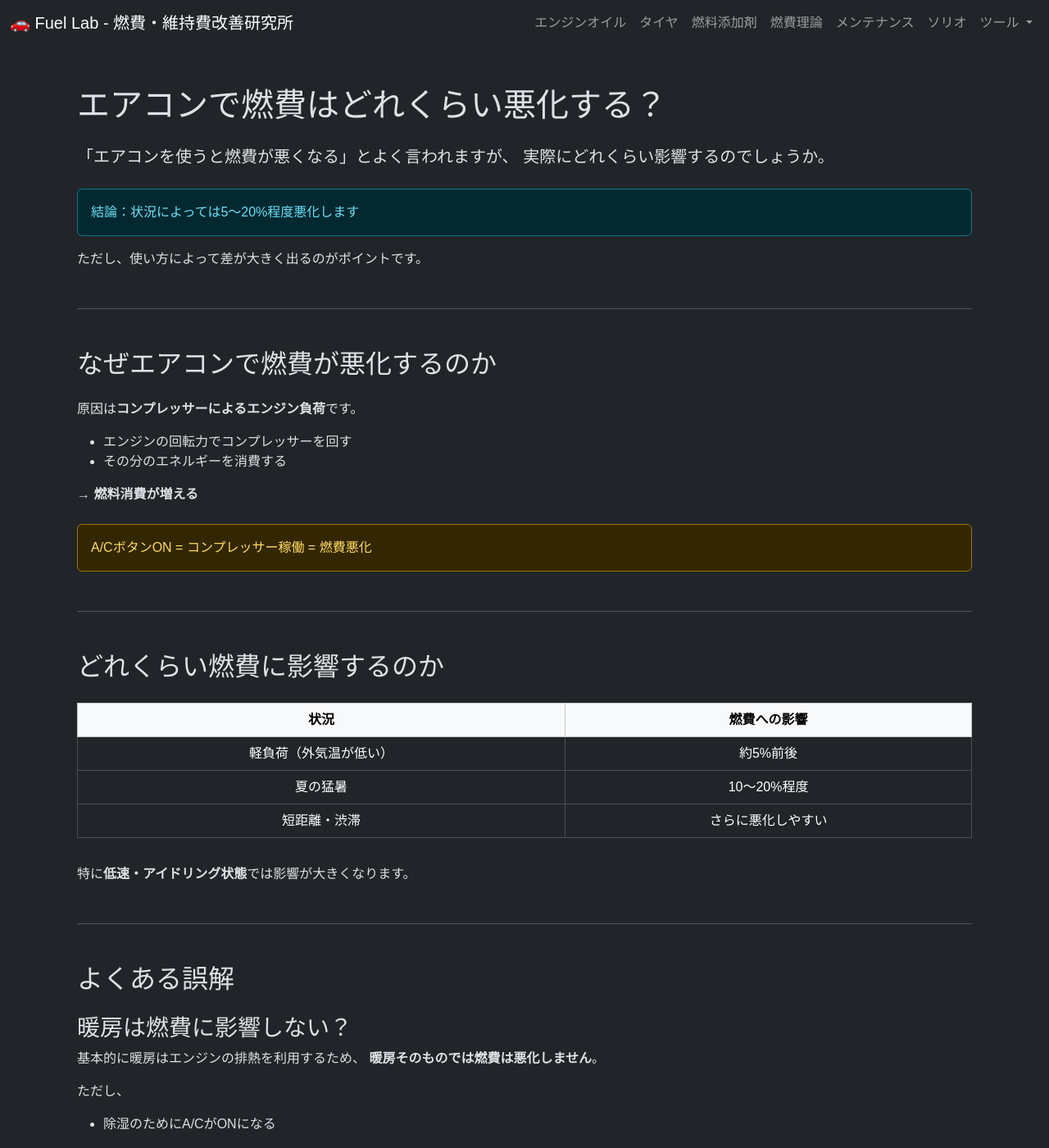
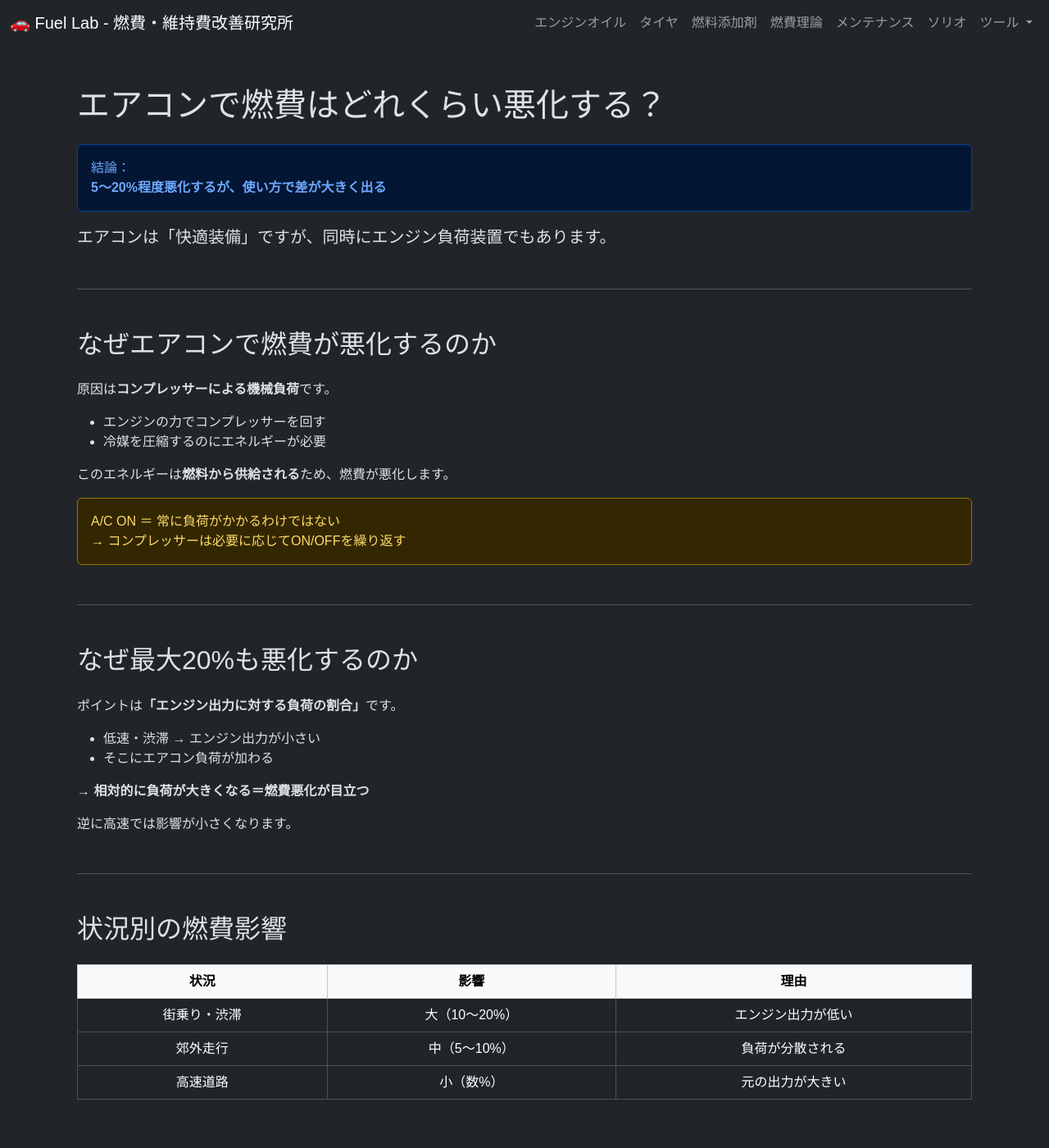
Before and after one commit to funyapar-org/fuel-lab, a Jekyll site: the page built from _knowledge/air-conditioner-fuel-economy-impact.md, in a window 1280 px wide and 1400 px high. Shown: the whole window at 82% size. Built offline with Jekyll 4.4.1, drawn with Linux system fonts in a browser that asks for light colours; some of the changed text lies outside the part shown.

Commit message:
air-conditioner-fuel-economy-impact.md を更新

```diff
--- a/_knowledge/air-conditioner-fuel-economy-impact.md
+++ b/_knowledge/air-conditioner-fuel-economy-impact.md
@@ -1,8 +1,8 @@
 ---
 layout: default
-title: "エアコンで燃費はどれくらい悪化する？A/Cの仕組みと正しい使い方"
+title: "エアコンで燃費はどれくらい悪化する？A/Cの仕組みと最適な使い方"
 nav_title: "エアコンと燃費"
-description: "車のエアコン使用で燃費はどれくらい悪化するのかを解説。A/Cの仕組み、実際の影響量、燃費を悪化させない使い方を初心者向けに分かりやすくまとめています。"
+description: "エアコン使用で燃費が悪化する理由と対策を解説。5〜20%悪化の仕組み、街乗りと高速の違い、燃費を落とさない使い方まで体系的にまとめています。"
 category: fuel-economy
 tags:
   - fuel-economy
@@ -10,182 +10,187 @@ tags:
   - ac
   - fuel-consumption
   - engine-load
-  - beginner
   - eco-driving
-  - summer-driving
-  - winter-driving
   - misconception
 date: 2026-03-24 21:10:00 +0900
 ---
 
 <div class="container my-5">
 
-  <h1 class="mb-4">エアコンで燃費はどれくらい悪化する？</h1>
+<h1 class="mb-4">エアコンで燃費はどれくらい悪化する？</h1>
 
-  <p class="lead">
-    「エアコンを使うと燃費が悪くなる」とよく言われますが、
-    実際にどれくらい影響するのでしょうか。
-  </p>
+<div class="alert alert-primary">
+  結論：<br>
+  <strong>5〜20%程度悪化するが、使い方で差が大きく出る</strong>
+</div>
 
-  <div class="alert alert-info mt-4">
-    結論：状況によっては5〜20%程度悪化します
-  </div>
+<p class="lead">
+  エアコンは「快適装備」ですが、同時に<strong>エンジン負荷装置</strong>でもあります。
+</p>
 
-  <p>
-    ただし、使い方によって差が大きく出るのがポイントです。
-  </p>
+<hr class="my-5">
 
-  <hr class="my-5">
+<h2 class="mb-4">なぜエアコンで燃費が悪化するのか</h2>
 
-  <h2 class="mb-4">なぜエアコンで燃費が悪化するのか</h2>
+<p>
+  原因は<strong>コンプレッサーによる機械負荷</strong>です。
+</p>
 
-  <p>
-    原因は<strong>コンプレッサーによるエンジン負荷</strong>です。
-  </p>
+<ul>
+  <li>エンジンの力でコンプレッサーを回す</li>
+  <li>冷媒を圧縮するのにエネルギーが必要</li>
+</ul>
 
-  <ul>
-    <li>エンジンの回転力でコンプレッサーを回す</li>
-    <li>その分のエネルギーを消費する</li>
-  </ul>
+<p>
+  このエネルギーは<strong>燃料から供給される</strong>ため、燃費が悪化します。
+</p>
 
-  <p class="fw-bold">
-    → 燃料消費が増える
-  </p>
+<div class="alert alert-warning">
+  A/C ON ＝ 常に負荷がかかるわけではない<br>
+  → コンプレッサーは必要に応じてON/OFFを繰り返す
+</div>
 
-  <div class="alert alert-warning mt-4">
-    A/CボタンON = コンプレッサー稼働 = 燃費悪化
-  </div>
+<hr class="my-5">
 
-  <hr class="my-5">
+<h2 class="mb-4">なぜ最大20%も悪化するのか</h2>
 
-  <h2 class="mb-4">どれくらい燃費に影響するのか</h2>
+<p>
+  ポイントは<strong>「エンジン出力に対する負荷の割合」</strong>です。
+</p>
 
-  <div class="table-responsive">
-    <table class="table table-bordered text-center">
-      <thead class="table-light">
-        <tr>
-          <th>状況</th>
-          <th>燃費への影響</th>
-        </tr>
-      </thead>
-      <tbody>
-        <tr>
-          <td>軽負荷（外気温が低い）</td>
-          <td>約5%前後</td>
-        </tr>
-        <tr>
-          <td>夏の猛暑</td>
-          <td>10〜20%程度</td>
-        </tr>
-        <tr>
-          <td>短距離・渋滞</td>
-          <td>さらに悪化しやすい</td>
-        </tr>
-      </tbody>
-    </table>
-  </div>
+<ul>
+  <li>低速・渋滞 → エンジン出力が小さい</li>
+  <li>そこにエアコン負荷が加わる</li>
+</ul>
 
-  <p class="mt-3">
-    特に<strong>低速・アイドリング状態</strong>では影響が大きくなります。
-  </p>
+<p class="fw-bold">
+  → 相対的に負荷が大きくなる＝燃費悪化が目立つ
+</p>
 
-  <hr class="my-5">
+<p>
+  逆に高速では影響が小さくなります。
+</p>
 
-  <h2 class="mb-4">よくある誤解</h2>
+<hr class="my-5">
 
-  <h3 class="mt-4">暖房は燃費に影響しない？</h3>
+<h2 class="mb-4">状況別の燃費影響</h2>
 
-  <p>
-    基本的に暖房はエンジンの排熱を利用するため、
-    <strong>暖房そのものでは燃費は悪化しません</strong>。
-  </p>
+<div class="table-responsive">
+<table class="table table-bordered text-center">
+<thead class="table-light">
+<tr>
+<th>状況</th>
+<th>影響</th>
+<th>理由</th>
+</tr>
+</thead>
+<tbody>
+<tr>
+<td>街乗り・渋滞</td>
+<td>大（10〜20%）</td>
+<td>エンジン出力が低い</td>
+</tr>
+<tr>
+<td>郊外走行</td>
+<td>中（5〜10%）</td>
+<td>負荷が分散される</td>
+</tr>
+<tr>
+<td>高速道路</td>
+<td>小（数%）</td>
+<td>元の出力が大きい</td>
+</tr>
+</tbody>
+</table>
+</div>
 
-  <p>
-    ただし、
-  </p>
+<hr class="my-5">
 
-  <ul>
-    <li>除湿のためにA/CがONになる</li>
-  </ul>
+<h2 class="mb-4">暖房は燃費に影響しない？</h2>
 
-  <p>
-    → この場合は燃費に影響します
-  </p>
+<p>
+  基本的に暖房は<strong>排熱利用</strong>なので燃費には影響しません。
+</p>
 
-  <hr class="my-5">
+<p>
+  ただし注意点：
+</p>
 
-  <h2 class="mb-4">燃費を悪化させやすい使い方</h2>
+<ul>
+  <li>除湿時はA/Cが動く</li>
+</ul>
 
-  <ul>
-    <li>A/Cを常時ONにしている</li>
-    <li>設定温度を極端に低くする</li>
-    <li>短距離運転でエアコン多用</li>
-  </ul>
+<div class="alert alert-warning">
+  冬でもA/CがONになっていると燃費は悪化する
+</div>
 
-  <p class="fw-bold">
-    → 無駄なコンプレッサー稼働が増える
-  </p>
+<hr class="my-5">
 
-  <hr class="my-5">
+<h2 class="mb-4">燃費を悪化させるNG使用例</h2>
 
-  <h2 class="mb-4">燃費を意識したエアコンの使い方</h2>
+<ul>
+  <li>設定温度を極端に下げる</li>
+  <li>短距離で強冷房を繰り返す</li>
+  <li>無意味にA/CをONにし続ける</li>
+</ul>
 
-  <ul>
-    <li>必要なときだけA/CをON</li>
-    <li>設定温度を適正にする（下げすぎない）</li>
-    <li>走行中に効率よく冷やす</li>
-  </ul>
+<hr class="my-5">
 
-  <div class="alert alert-success">
-    「我慢する」のではなく「無駄を減らす」のがポイントです
-  </div>
+<h2 class="mb-4">燃費を落とさない使い方（重要）</h2>
 
-  <hr class="my-5">
+<ul>
+  <li>最初にしっかり冷やしてから維持運転</li>
+  <li>設定温度を適正にする（下げすぎない）</li>
+  <li>走行中に冷却（アイドリング冷却を避ける）</li>
+</ul>
 
-  <h2 class="mb-4">短距離運転との組み合わせに注意</h2>
+<div class="alert alert-success">
+  我慢ではなく「効率よく使う」ことが重要
+</div>
 
-  <p>
-    エアコンの影響が大きくなるのは、
-    <strong>短距離運転との組み合わせ</strong>です。
-  </p>
+<hr class="my-5">
 
-  <ul>
-    <li>エンジンが温まらない</li>
-    <li>エアコン負荷が相対的に大きい</li>
-  </ul>
+<h2 class="mb-4">短距離運転との相性が最悪な理由</h2>
 
-  <p class="fw-bold">
-    → 燃費が大きく悪化する原因になる
-  </p>
+<ul>
+  <li>エンジンが温まらない</li>
+  <li>エアコン負荷が相対的に大きい</li>
+</ul>
 
-  <p>
-    詳細：<a href="{{ site.baseurl }}/knowledge/short-trip-poor-fuel-economy/">短距離運転の影響はこちら</a>
-  </p>
+<p class="fw-bold">
+  → 燃費悪化が最大化する組み合わせ
+</p>
 
-  <hr class="my-5">
+<p>
+  詳細：<a href="{{ site.baseurl }}/knowledge/short-trip-poor-fuel-economy/">
+    短距離運転の燃費悪化
+  </a>
+</p>
 
-  <h2 class="mb-4">関連ページ</h2>
+<hr class="my-5">
 
-  <ul>
-    <li><a href="{{ site.baseurl }}/knowledge/beginner-fuel-economy-mistakes/">燃費が悪くなる運転10選</a></li>
-    <li><a href="{{ site.baseurl }}/knowledge/engine-warmup-idling-vs-driving/">暖機運転の考え方</a></li>
-    <li><a href="{{ site.baseurl }}/knowledge/tire-air-pressure/">空気圧と燃費の関係</a></li>
-    <li><a href="{{ site.baseurl }}/solio/solio-fuel-economy-log/">実燃費ログ</a></li>
-  </ul>
+<h2 class="mb-4">関連ページ</h2>
 
-  <hr class="my-5">
+<ul>
+  <li><a href="{{ site.baseurl }}/knowledge/fuel-efficient-driving-basics/">燃費運転の基本</a></li>
+  <li><a href="{{ site.baseurl }}/knowledge/air-conditioner-fuel-economy-by-type/">エアコン方式別の違い</a></li>
+  <li><a href="{{ site.baseurl }}/knowledge/summer-fuel-economy-loss/">夏の燃費悪化の原因</a></li>
+  <li><a href="{{ site.baseurl }}/knowledge/tire-air-pressure/">空気圧と燃費</a></li>
+</ul>
 
-  <h2 class="mb-4">まとめ</h2>
+<hr class="my-5">
 
-  <ul>
-    <li>A/C使用で燃費は5〜20%程度悪化する</li>
-    <li>原因はコンプレッサーによるエンジン負荷</li>
-    <li>使い方次第で影響は大きく変わる</li>
-  </ul>
+<h2 class="mb-4">まとめ</h2>
 
-  <div class="alert alert-info">
-    エアコンは快適性に直結する装備です。<br>
-    無理に我慢するのではなく、効率よく使うことが重要です。
-  </div>
+<ul>
+  <li>A/C使用で燃費は5〜20%悪化</li>
+  <li>原因はコンプレッサー負荷</li>
+  <li>低速ほど影響が大きい</li>
+  <li>使い方で差が大きく出る</li>
+</ul>
+
+<div class="alert alert-info">
+  エアコンは「敵」ではなく「使い方次第の装備」です。
+</div>
 
 </div>
```
